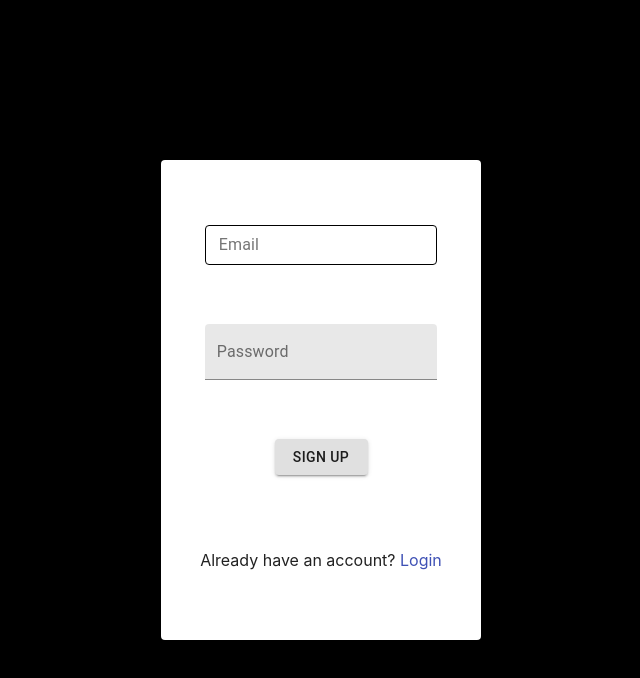
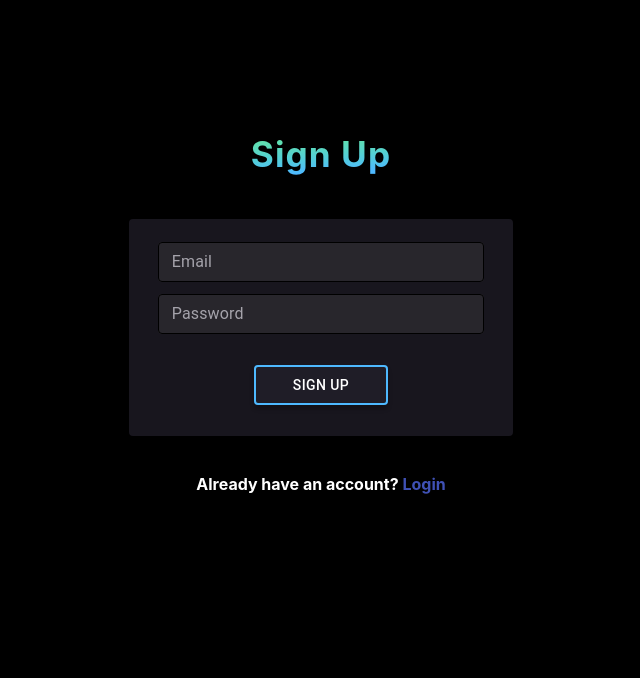
Before and after one commit to BloomTech-Labs/cryptolytic-fe, a React (Create React App) app: page /signup in a window 1280 px wide. Shown: the top 678 px of the page, without its empty margins (319-959 px from the left). Built offline with nearby package versions, Linux system fonts and the light colour scheme; no server answers.

Commit message:
Added styling to login and Signup and fixed issue with Exchange Charts heading moving to the left on window size scrolling down

```diff
--- a/src/Components/Marketing Page/Header.js
+++ b/src/Components/Marketing Page/Header.js
@@ -7,7 +7,9 @@ import logo from "../../../src/images/logo.svg"
 
 const data = [
 	{ name: "Services", href: "/services" },
-	{ name: "Team", href: "/team" }
+	{ name: "Team", href: "/team" },
+	{ name: "Login", href: "/login" },
+	{ name: "Sign Up", href: "/signup" }
 ]
 
 const useStyles = makeStyles({
@@ -70,7 +72,7 @@ const useStyles = makeStyles({
 		}
 	},
 	headerMenuLogin: {
-		background: 'linear-gradient(120.25deg, rgba(78, 185, 255, 0.9) 19.83%, rgba(83, 207, 215, 0.9) 70.73%, rgba(93, 220, 183, 0.9) 115.6%, rgba(98, 227, 171, 0.9) 145.07%)',
+		background: 'black',
 		borderRadius: '4px',
 		fontFamily: 'Titillium Web',
 		padding: '2px 40px',
@@ -82,11 +84,6 @@ const useStyles = makeStyles({
 			background: 'white',
 			color: 'black',
 			textDecoration: 'none',
-			msTransform: "translateX(4px)",
-			webkitTransform: "translateX(4px)",
-			transform: "translateX(4px)",
-			boxShadow: "7px 7px",
-			transition: ".5s"
 		}
 	}
 });
@@ -108,7 +105,6 @@ export default function Header() {
 					{data.map(e =>
 						<Link href={e.href} className={classes.headerMenuLink}>{e.name}</Link>
 					)}
-					<Link href="/login" className={classes.headerMenuLogin}>Login</Link>
 				</div>
 			</div>
 		</div>
--- a/src/Components/Registration/Login.js
+++ b/src/Components/Registration/Login.js
@@ -8,31 +8,47 @@ import Link from '@material-ui/core/Link';
 import TextField from "@material-ui/core/TextField";
 import Button from "@material-ui/core/Button";
 import Paper from "@material-ui/core/Paper";
+import { TextareaAutosize } from "@material-ui/core";
 
 const useStyles = makeStyles(theme => ({
 	form: {
-		width: "25%",
-		margin: "0 auto",
-		height: "40vh"
+		width: "30%",
+		height: "100%",
+		margin: "3% auto",
+		background: "rgba(35, 32, 44, 0.7)"
 	},
 	formContainer: {
-		height: "100%",
+		padding: "3% 0 3% 0",
+		margin: "10% 0 0 0",
 		display: "flex",
 		flexDirection: "column",
-		justifyContent: "space-evenly",
-		padding: 5
 	},
 	button: {
-		width: "30%",
-		margin: "0 auto",
+		width: "35%",
+		margin: "8% auto 5% auto",
 		transition: ".4s ease",
+		color: "white",
+		background: "rgba(35, 32, 44, 0.7)",
+		border: "2px solid #4EB9FF",
+		boxSizing: "border-box",
+		boxShadow: "0px 4px 4px rgba(0, 0, 0, 0.25)",
+		borderRadius: "4px",
 		"&:hover": {
-			backgroundColor: "#161616",
-			color: "#dddddd"
+			background: 'white',
+			color: 'black',
+			textDecoration: 'none',
+			msTransform: "translateX(4px)",
+			webkitTransform: "translateX(4px)",
+			transform: "translateX(4px)",
+			boxShadow: "3px 3px",
+			transition: ".5s"
 		}
 	},
 	textField: {
-		width: "75%"
+		marginTop: "3%",
+		width: "85%",
+		background: "#28262C",
+		borderRadius: "4px"
 	},
 
 	cssOutlinedInput: {
@@ -42,12 +58,39 @@ const useStyles = makeStyles(theme => ({
 	},
 
 	cssFocused: {
-		color: "black !important"
+		color: "#A5A3AB !important"
 	},
-
+	cssRoot: {
+		color: "#A5A3AB !important",
+	},
 	notchedOutline: {
 		borderWidth: "1px",
 		borderColor: "black !important"
+	},
+	header: {
+		background:
+			"-webkit-linear-gradient(92.5deg, #4EB9FF 19.25%, #53CFD7 45.13%, #5DDCB7 67.95%, #62E3AB 82.93%)",
+		WebkitBackgroundClip: "text",
+		WebkitTextFillColor: "transparent",
+		height: "53px",
+		fontWeight: "180px",
+		fontSize: "2.2em",
+		lineHeight: "3em",
+		display: "flex",
+		alignItems: "center",
+		letterSpacing: "0.03em",
+		margin: "10% auto 0 auto"
+	},
+	headerContainer: {
+		width: "100%",
+		display: "flex",
+		justifyContent: "center",
+		textAlign: "center",
+
+	},
+	p: {
+		color: "white",
+		fontWeight: "bold"
 	}
 }));
 
@@ -76,7 +119,9 @@ const Login = ({ history }) => {
 
 	return (
 		<div>
-			<h1>Log in</h1>
+			<div className={classes.headerContainer}>
+				<h1 className={classes.header}>Sign Into Cryptolytics</h1>
+			</div>
 			<Paper className={classes.form}>
 				<form onSubmit={handleLogin} className={classes.formContainer}>
 					<div className='emailField'>
@@ -96,6 +141,7 @@ const Login = ({ history }) => {
 							}}
 							InputLabelProps={{
 								classes: {
+									root: classes.cssRoot,
 									focused: classes.cssFocused
 								}
 							}}
@@ -118,17 +164,18 @@ const Login = ({ history }) => {
 							}}
 							InputLabelProps={{
 								classes: {
+									root: classes.cssRoot,
 									focused: classes.cssFocused
 								}
 							}}
 						/>
 					</div>
 					<Button variant='contained' type='submit' className={classes.button}>
-						Log In
+						Sign In
           </Button>
-					<p>Don't have an account yet?<Link href="/signup"> Sign Up!</Link> </p>
 				</form>
 			</Paper>
+			<p className={classes.p}>Don't have an account yet?<Link href="/signup"> Sign Up!</Link></p>
 		</div>
 	);
 };
--- a/src/Components/Registration/SignUp.js
+++ b/src/Components/Registration/SignUp.js
@@ -9,42 +9,89 @@ import Link from '@material-ui/core/Link';
 
 const useStyles = makeStyles(theme => ({
 	form: {
-		width: "25%",
-		margin: "100px auto",
-		height: "60vh"
+		width: "30%",
+		height: "100%",
+		margin: "3% auto",
+		background: "rgba(35, 32, 44, 0.7)"
 	},
 	formContainer: {
-		height: "100%",
+		padding: "3% 0 3% 0",
+		margin: "10% 0 0 0",
 		display: "flex",
 		flexDirection: "column",
-		justifyContent: "space-evenly",
-		padding: 5
 	},
 	button: {
-		width: "30%",
-		margin: "0 auto",
+		width: "35%",
+		margin: "8% auto 5% auto",
 		transition: ".4s ease",
+		color: "white",
+		background: "rgba(35, 32, 44, 0.7)",
+		border: "2px solid #4EB9FF",
+		boxSizing: "border-box",
+		boxShadow: "0px 4px 4px rgba(0, 0, 0, 0.25)",
+		borderRadius: "4px",
 		"&:hover": {
-			backgroundColor: "#161616",
-			color: "#dddddd"
+			background: 'white',
+			color: 'black',
+			textDecoration: 'none',
+			msTransform: "translateX(4px)",
+			webkitTransform: "translateX(4px)",
+			transform: "translateX(4px)",
+			boxShadow: "3px 3px",
+			transition: ".5s"
 		}
 	},
 	textField: {
-		width: "75%"
+		marginTop: "3%",
+		width: "85%",
+		background: "#28262C",
+		borderRadius: "4px"
 	},
+
 	cssOutlinedInput: {
 		"&$cssFocused $notchedOutline": {
 			borderColor: `gray !important`
 		}
 	},
+
 	cssFocused: {
-		color: "black !important"
+		color: "#A5A3AB !important"
+	},
+	cssRoot: {
+		color: "#A5A3AB !important",
 	},
 	notchedOutline: {
 		borderWidth: "1px",
 		borderColor: "black !important"
+	},
+	header: {
+		background:
+			"-webkit-linear-gradient(92.5deg, #4EB9FF 19.25%, #53CFD7 45.13%, #5DDCB7 67.95%, #62E3AB 82.93%)",
+		WebkitBackgroundClip: "text",
+		WebkitTextFillColor: "transparent",
+		height: "53px",
+		fontWeight: "180px",
+		fontSize: "2.2em",
+		lineHeight: "3em",
+		display: "flex",
+		alignItems: "center",
+		letterSpacing: "0.03em",
+		margin: "10% auto 0 auto",
+	},
+	headerContainer: {
+		width: "100%",
+		display: "flex",
+		justifyContent: "center",
+		textAlign: "center",
+
+	},
+	p: {
+		color: "white",
+		fontWeight: "bold"
 	}
 }));
+
+
 
 const SignUp = ({ history }) => {
 	const classes = useStyles();
@@ -67,7 +114,9 @@ const SignUp = ({ history }) => {
 
 	return (
 		<div>
-			<h1>Sign up</h1>
+			<div className={classes.headerContainer}>
+				<h1 className={classes.header}>Sign Up</h1>
+			</div>
 			<Paper className={classes.form}>
 				<form className={classes.formContainer} onSubmit={handleSignUp}>
 					<div className='emailField'>
@@ -87,6 +136,7 @@ const SignUp = ({ history }) => {
 							}}
 							InputLabelProps={{
 								classes: {
+									root: classes.cssRoot,
 									focused: classes.cssFocused
 								}
 							}}
@@ -97,7 +147,8 @@ const SignUp = ({ history }) => {
 							name='password'
 							label='Password'
 							type='password'
-							variant='filled'
+							size='small'
+							variant='outlined'
 							className={classes.textField}
 							InputProps={{
 								classes: {
@@ -108,6 +159,7 @@ const SignUp = ({ history }) => {
 							}}
 							InputLabelProps={{
 								classes: {
+									root: classes.cssRoot,
 									focused: classes.cssFocused
 								}
 							}}
@@ -116,9 +168,9 @@ const SignUp = ({ history }) => {
 					<Button variant='contained' type='submit' className={classes.button}>
 						Sign Up
           </Button>
-					<p>Already have an account?<Link href="/login"> Login</Link> </p>
 				</form>
 			</Paper>
+			<p className={classes.p}>Already have an account?<Link href="/login"> Login</Link> </p>
 		</div>
 	);
 };
--- a/src/Views/Charts.js
+++ b/src/Views/Charts.js
@@ -10,29 +10,49 @@ const useStyles = makeStyles({
 			"-webkit-linear-gradient(92.5deg, #4EB9FF 19.25%, #53CFD7 45.13%, #5DDCB7 67.95%, #62E3AB 82.93%)",
 		WebkitBackgroundClip: "text",
 		WebkitTextFillColor: "transparent",
-		position: "relative",
-		width: "600px",
+		fontWeight: "180px",
 		height: "53px",
-		left: "24.3%",
-		fontWeight: "600",
 		fontSize: "2.2em",
-		lineHeight: "3em",
+		lineHeight: "1em",
+		display: "flex",
+		alignItems: "center",
+		letterSpacing: "0.03em",
+		margin: "0"
+	},
+	headerContainer: {
 		display: "flex",
 		justifyContent: "flex-start",
-		alignItems: "center",
-		letterSpacing: "0.03em"
-	}
+		margin: "2em 0 0 28.5em",
+		width: "35%",
+		borderRadius: "5px"
+	},
+	secondaryHeader: {
+		display: "flex",
+		justifyContent: "flex-start",
+		margin: "0 0 0 28.5em",
+		width: "100%",
+		color: "white",
+		height: "2.5rem"
+	},
+
 });
 
 const Charts = () => {
 	const classes = useStyles();
 
 	return (
-		<div>
-			<h1 className={classes.mainHeader}>Exchange Charts</h1>
-			<ChartOptionSelect />
-			<Chart />
-		</div>
+		<>
+			<div className={classes.headerContainer}>
+				<h1 className={classes.mainHeader}>Exchange Charts</h1>
+			</div>
+			<div className={classes.secondaryHeader}>
+				<h3>Visualizations to help you analyze historic and current trends in arbitrage!</h3>
+			</div>
+			<div>
+				<ChartOptionSelect />
+				<Chart />
+			</div>
+		</>
 	);
 };
 
```
